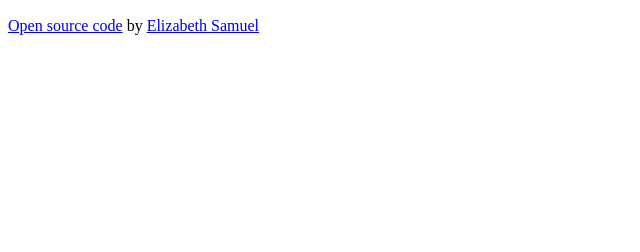
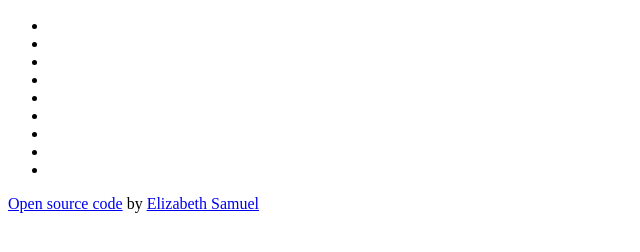
Before and after one commit to Elizabeth-Susan/Tic-Tac-Toe, a plain HTML site: page index.html in a window 1280 px wide. Shown: the part 110-362 px from the top of the page, without its empty margins (0-640 px from the left). Drawn offline with Linux system fonts and the light colour scheme.

Commit message:
Added ul and li

```diff
--- a/index.html
+++ b/index.html
@@ -28,6 +28,18 @@
       </h2>
     </header>
 
+    <ul>
+      <li id="block" onclick="setValue(1)"></li>
+      <li id="block" onclick="setValue(2)"></li>
+      <li id="block" onclick="setValue(3)"></li>
+      <li id="block" onclick="setValue(4)"></li>
+      <li id="block" onclick="setValue(5)"></li>
+      <li id="block" onclick="setValue(6)"></li>
+      <li id="block" onclick="setValue(7)"></li>
+      <li id="block" onclick="setValue(8)"></li>
+      <li id="block" onclick="setValue(9)"></li>
+    </ul>
+
     <footer>
       <p>
         <a href="#">Open source code</a> by <a href="#">Elizabeth Samuel</a>
--- a/styles.css
+++ b/styles.css
@@ -1,3 +1,4 @@
-h1, h2 {
-    color: red;
+h1,
+h2 {
+  color: red;
 }
```
